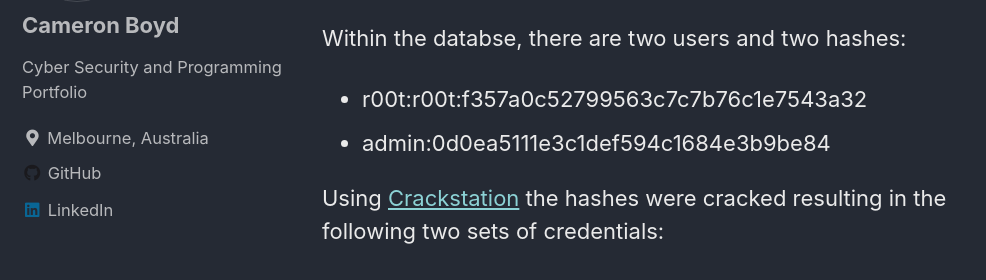
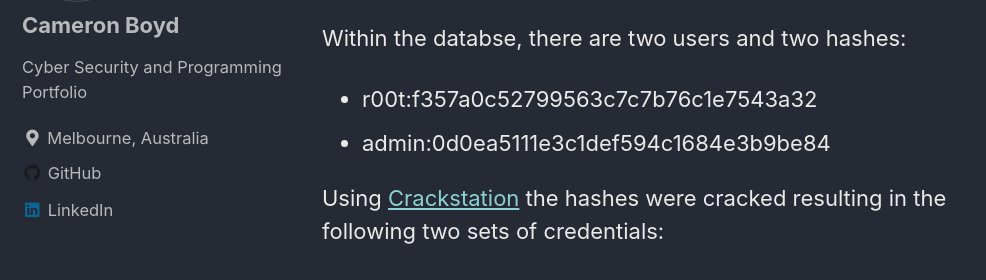
Before and after one commit to cjboyd1999/cjboyd1999.github.io, a Jekyll site: the page built from _posts/2020-12-29-THM-UltraTech.md, in a window 1280 px wide and 900 px high, scrolled down 3965 px. Shown: the part 174-454 px from the top of the window, without its empty margins (0-986 px from the left). Built offline with Jekyll 4.4.1, drawn with Linux system fonts in a browser that asks for light colours; cached includes are drawn as plain includes; part of the change alters nothing that is shown.

Commit message:
Upadted THM-UltraTech post
Duplication of a word

```diff
--- a/_posts/2020-12-29-THM-UltraTech.md
+++ b/_posts/2020-12-29-THM-UltraTech.md
@@ -82,7 +82,7 @@ Using the `/ping?ip={IP}` route that was found, I modified the IP address to att
 In `/home/www/api`, there is a database file called `utech.db.sqlite`.
 
 Within the databse, there are two users and two hashes:
-* r00t:r00t:f357a0c52799563c7c7b76c1e7543a32
+* r00t:f357a0c52799563c7c7b76c1e7543a32
 * admin:0d0ea5111e3c1def594c1684e3b9be84
 
 Using [Crackstation](https://crackstation.net/) the hashes were cracked resulting in the following two sets of credentials:
```
